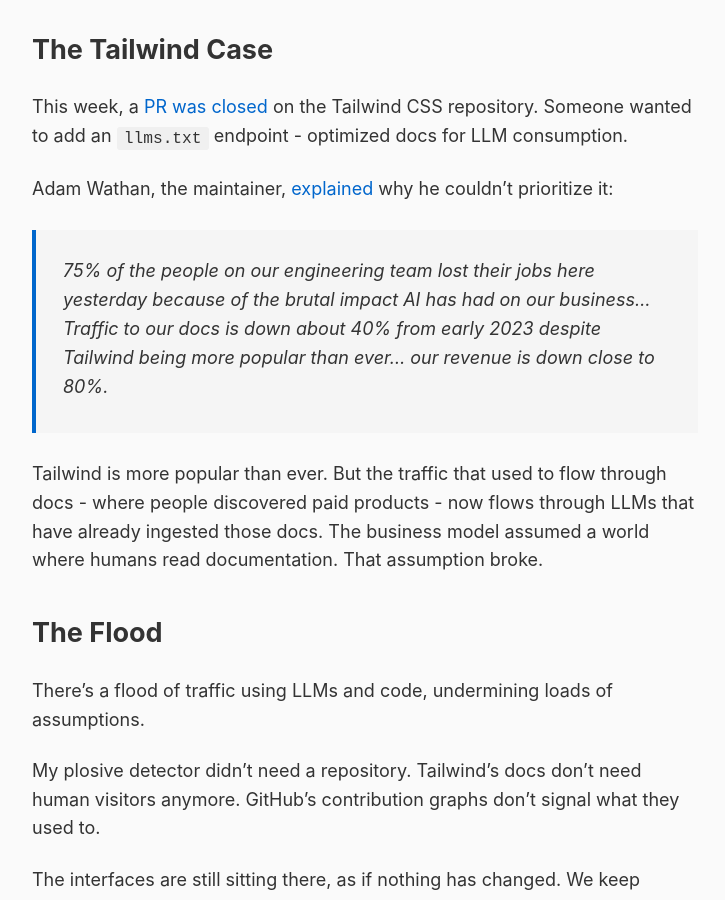
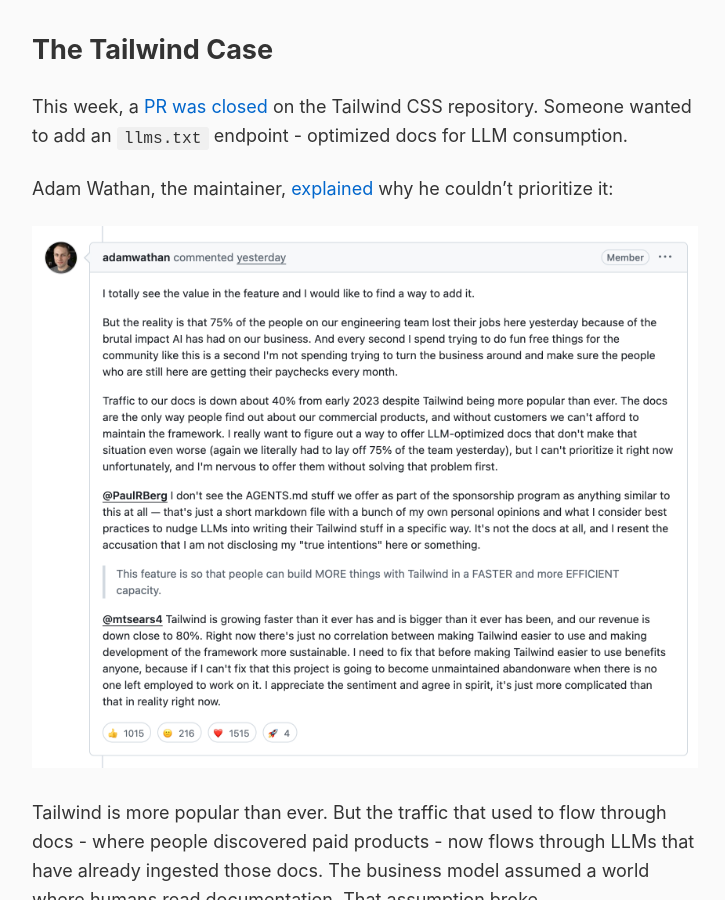
Before and after one commit to rob137/rob137.github.io, a Jekyll site: the page built from _posts/2026-01-08-vestigial-patterns.md, in a window 1280 px wide and 900 px high, scrolled down 1015 px. Shown: the whole window, without its empty margins (275-1000 px from the left). Built offline with Jekyll 4.4.1, drawn with Linux system fonts in a browser that asks for light colours.

Commit message:
Add Tailwind layoffs screenshot to vestigial patterns post
Co-Authored-By: Claude Opus 4.5 <noreply@anthropic.com>

```diff
--- a/_posts/2026-01-08-vestigial-patterns.md
+++ b/_posts/2026-01-08-vestigial-patterns.md
@@ -30,7 +30,7 @@ This week, a [PR was closed](https://github.com/tailwindlabs/tailwindcss.com/pul
 
 Adam Wathan, the maintainer, [explained](https://github.com/tailwindlabs/tailwindcss.com/pull/2388#issuecomment-3717222957) why he couldn't prioritize it:
 
-> 75% of the people on our engineering team lost their jobs here yesterday because of the brutal impact AI has had on our business... Traffic to our docs is down about 40% from early 2023 despite Tailwind being more popular than ever... our revenue is down close to 80%.
+![Adam Wathan's comment on the Tailwind PR](/assets/images/tailwind-layoffs.png)
 
 Tailwind is more popular than ever. But the traffic that used to flow through docs - where people discovered paid products - now flows through LLMs that have already ingested those docs. The business model assumed a world where humans read documentation. That assumption broke.
 
```
Also changed, not shown: assets/images/tailwind-layoffs.png (added).
